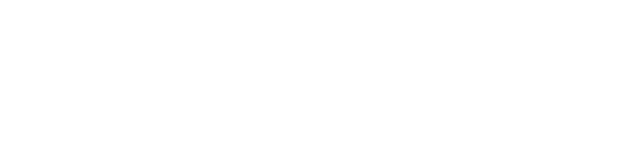
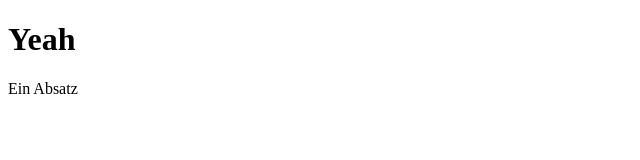
Before and after one commit to RyuSaai/git-kurs, a plain HTML site: page index.html in a window 1280 px wide. Shown: the whole page, without its empty margins (0-640 px from the left). Drawn offline with Linux system fonts and the light colour scheme.

Commit message:
add new title

```diff
--- a/index.html
+++ b/index.html
@@ -1,10 +1,12 @@
 <!DOCTYPE html>
 <html>
           <head>
-                    <title>Yeah</title>
+                    <title>My Feature</title>
           </head>
 
           <body>
+                    <h1>Yeah</h1>
+                    <p>Ein Absatz</p>
           </body>
 
 </html>
```
